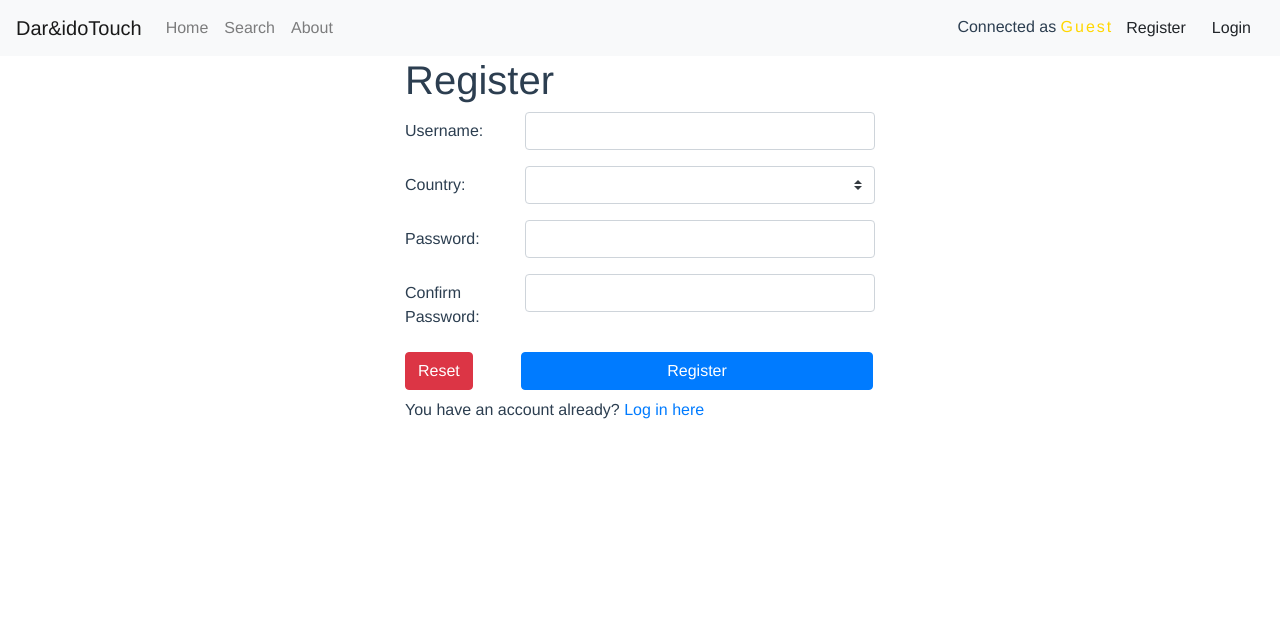
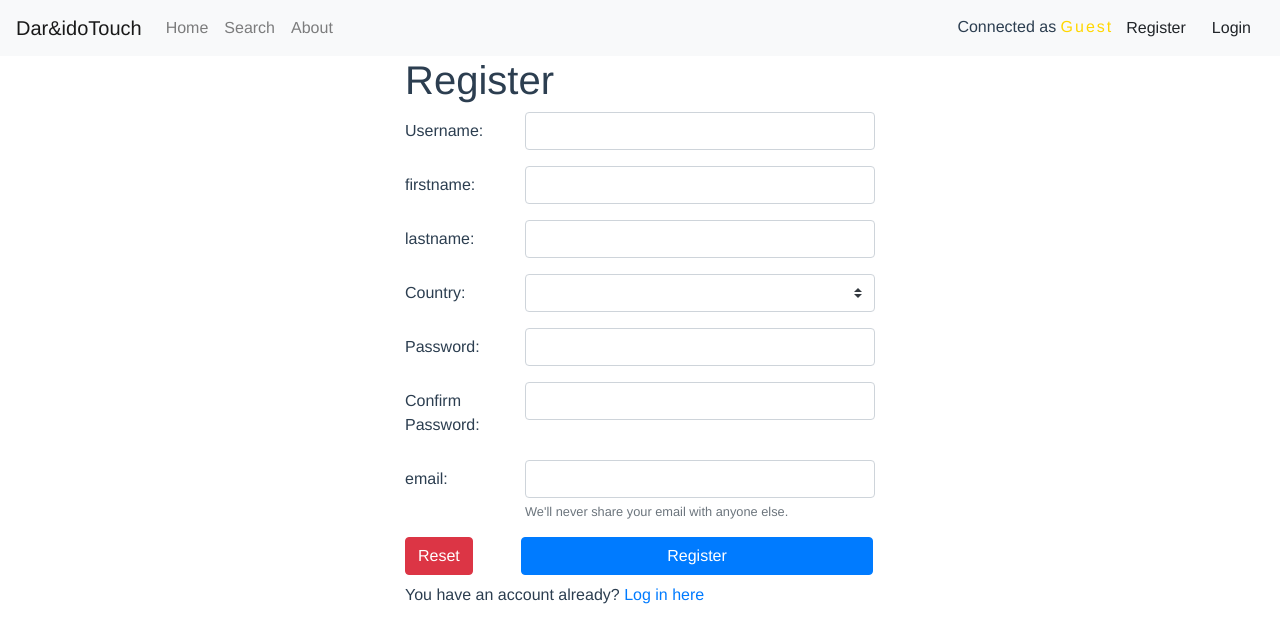
Before and after one commit to Web-Development-Environments-2022/assignment3-3-204809867_316294032, a Vue app: page /#/register in a window 1280 px wide. Shown: the top 642 px of the page. Built offline with nearby package versions, Linux system fonts and the light colour scheme.

Commit message:
about, register, login, more button updated

```diff
--- a/src/components/RecipePreviewList.vue
+++ b/src/components/RecipePreviewList.vue
@@ -5,14 +5,15 @@
       {{ title }}:
       <slot></slot>
     </h3>
+         <div v-if="call_type == 'random'">
+        <b-button pill variant="outline-secondary" class="bbb" @click="updateRandomWith3More">More</b-button>
+      </div>
     <b-row>
       <b-col v-for="r in recipes" :key="r.id">
         <RecipePreview class="recipePreview" :recipe="r" />
       </b-col>
     </b-row>
-     <div v-if="call_type == 'random'">
-        <b-button pill variant="outline-secondary" class="bbb" @click="updateRandomWith3More">More</b-button>
-      </div>
+
   </b-container>
 
 
--- a/src/pages/AboutPage.vue
+++ b/src/pages/AboutPage.vue
@@ -1,7 +1,8 @@
 <template>
   <div class="container">
     <center>
-
+    <br>
+    <br>
       <span style="
               text-align: center;
               font-size: 25px;
@@ -9,6 +10,15 @@
               font-family: system-ui;
             " >ABOUT US</span>
     <br>
+          <center>
+				<img id="dar_ido" src="../assets/Dar-Ido2.jpeg" style="width: 250px;
+			height: 350px;
+			margin-bottom: -40px;
+			margin-top: 5px;" />
+			</center>
+      <br>
+      <br>
+      <br>
     This project was made by Dar Abu and Ido Hersko as part of the Web Developement course in the Ben-Gurion University of the Negev.
     We are two friends who loves to code and debug ( who doesnt after all ?) and we are very happy to let you use this website.
     <br>
@@ -44,7 +54,16 @@
 
     <a href="https://web-development-environments-2021.github.io/assignment1-204809867/">Personal page of David Ben-Gurion (Ido)</a>
   </center>
-
+    <!-- <br>
+    <br>
+    <br>
+    <br>
+    <span style="
+              text-align: center;
+              font-size: 25px;
+              letter-spacing: 7px;
+              font-family: system-ui;
+            "> US</span> -->
 
 
 
--- a/src/pages/LoginPage.vue
+++ b/src/pages/LoginPage.vue
@@ -28,6 +28,12 @@
     <b-alert class="mt-2" v-if="form.submitError" variant="warning" dismissible show>
       Login failed: {{ form.submitError }}
     </b-alert>
+    <br>
+    <br>
+    <br>
+    <br>
+    <br>
+    <RecipePreviewList  title="Explore those recipes" call_type="random" class="RandomRecipes center" />
     <!-- <b-card class="mt-3" header="Form Data Result">
       <pre class="m-0">{{ form }}</pre>
     </b-card> -->
@@ -36,6 +42,7 @@
 
 <script>
 import { required } from "vuelidate/lib/validators";
+import RecipePreviewList from "../components/RecipePreviewList";
 export default {
   name: "Login",
   data() {
@@ -99,11 +106,14 @@ export default {
 
       this.Login();
     }
+  },
+  components: {
+    RecipePreviewList
   }
 };
 </script>
 <style lang="scss" scoped>
-.container {
-  max-width: 400px;
-}
+// .container {
+//   max-width: 400px;
+// }
 </style>
--- a/src/pages/RecipeViewPage.vue
+++ b/src/pages/RecipeViewPage.vue
@@ -103,7 +103,10 @@ export default {
                 flagInFavorite,
                 flagInLastSeen
             };
-            console.log(_recipe);
+            console.log(typeof(_recipe.analyzedInstructions))
+            console.log(typeof(_recipe.extendedIngredients))
+
+            //console.log(_recipe);
             this.recipe = _recipe;
             this.isFavorite = _recipe.flagInFavorite;
             this.isLastseen = _recipe.flagInLastSeen;
--- a/src/pages/RegisterPage.vue
+++ b/src/pages/RegisterPage.vue
@@ -23,7 +23,51 @@
         <b-form-invalid-feedback v-if="!$v.form.username.alpha">
           Username alpha
         </b-form-invalid-feedback>
+
       </b-form-group>
+
+
+      <b-form-group
+        id="input-group-firstname"
+        label-cols-sm="3"
+        label="firstname:"
+        label-for="firstname"
+      >
+        <b-form-input
+          id="firstname"
+          v-model="$v.form.firstname.$model"
+          type="text"
+          :state="validateState('firstname')"
+        ></b-form-input>
+        <b-form-invalid-feedback v-if="!$v.form.firstname.required">
+          firstname is required
+        </b-form-invalid-feedback>
+      </b-form-group>
+
+
+            <b-form-group
+        id="input-group-lastname"
+        label-cols-sm="3"
+        label="lastname:"
+        label-for="lastname"
+      >
+        <b-form-input
+          id="lastname"
+          v-model="$v.form.lastname.$model"
+          type="text"
+          :state="validateState('lastname')"
+        ></b-form-input>
+        <b-form-invalid-feedback v-if="!$v.form.lastname.required">
+          lastname is required
+        </b-form-invalid-feedback>
+      </b-form-group>
+
+
+
+
+
+
+
 
       <b-form-group
         id="input-group-country"
@@ -90,6 +134,24 @@
         </b-form-invalid-feedback>
       </b-form-group>
 
+
+
+
+      <b-form-group
+        id="input-group-email"
+        label-cols-sm="3"
+        label="email:"
+        label-for="email"
+        description="We'll never share your email with anyone else."
+      >
+        <b-form-input
+          id="email"
+          type="text"
+          v-model="$v.form.email.$model"
+          :state="validateState('email')"
+        ></b-form-input>
+      </b-form-group>
+
       <b-button type="reset" variant="danger">Reset</b-button>
       <b-button
         type="submit"
@@ -137,8 +199,8 @@ export default {
     return {
       form: {
         username: "",
-        firstName: "",
-        lastName: "",
+        firstname: "",
+        lastname: "",
         country: null,
         password: "",
         confirmedPassword: "",
@@ -157,6 +219,14 @@ export default {
         length: (u) => minLength(3)(u) && maxLength(8)(u),
         alpha
       },
+      firstname: {
+        required,
+
+      },
+      lastname: {
+        required,
+
+      },
       country: {
         required
       },
@@ -167,6 +237,9 @@ export default {
       confirmedPassword: {
         required,
         sameAsPassword: sameAs("password")
+      },
+      email:{
+        required,
       }
     }
   },
@@ -182,18 +255,18 @@ export default {
     },
     async Register() {
       try {
-        console.log(this.$root.store.server_domain);
+        //console.log(this.$root.store.server_domain);
         const response = await this.axios.post(
           // "https://test-for-3-2.herokuapp.com/user/Register",
           // "http://localhost:3000/Register",
           this.$root.store.server_domain + "/Register",
           {
             username: this.form.username,
-            //firstname: this.form.firstname,
-            //lastname: this.form.lastname,
+            firstname: this.form.firstname,
+            lastname: this.form.lastname,
             country: this.form.country,
             password: this.form.password,
-            //email: this.form.email
+             email: this.form.email
           }
         );
         this.$router.push("/login");
@@ -215,8 +288,8 @@ export default {
     onReset() {
       this.form = {
         username: "",
-        firstName: "",
-        lastName: "",
+        firstname: "",
+        lastname: "",
         country: null,
         password: "",
         confirmedPassword: "",
```
Also changed, not shown: src/assets/Dar-Ido2.jpeg (added).
